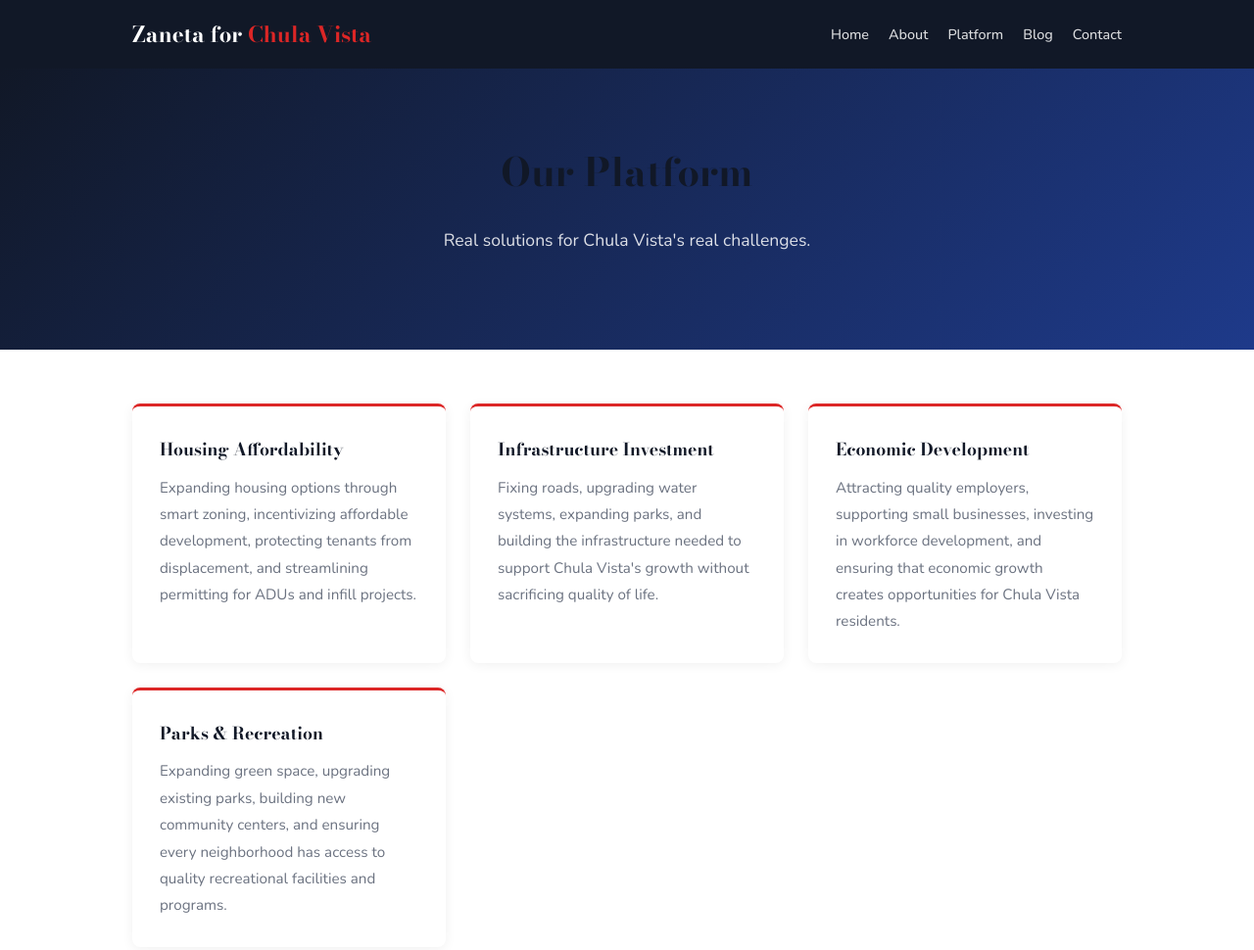
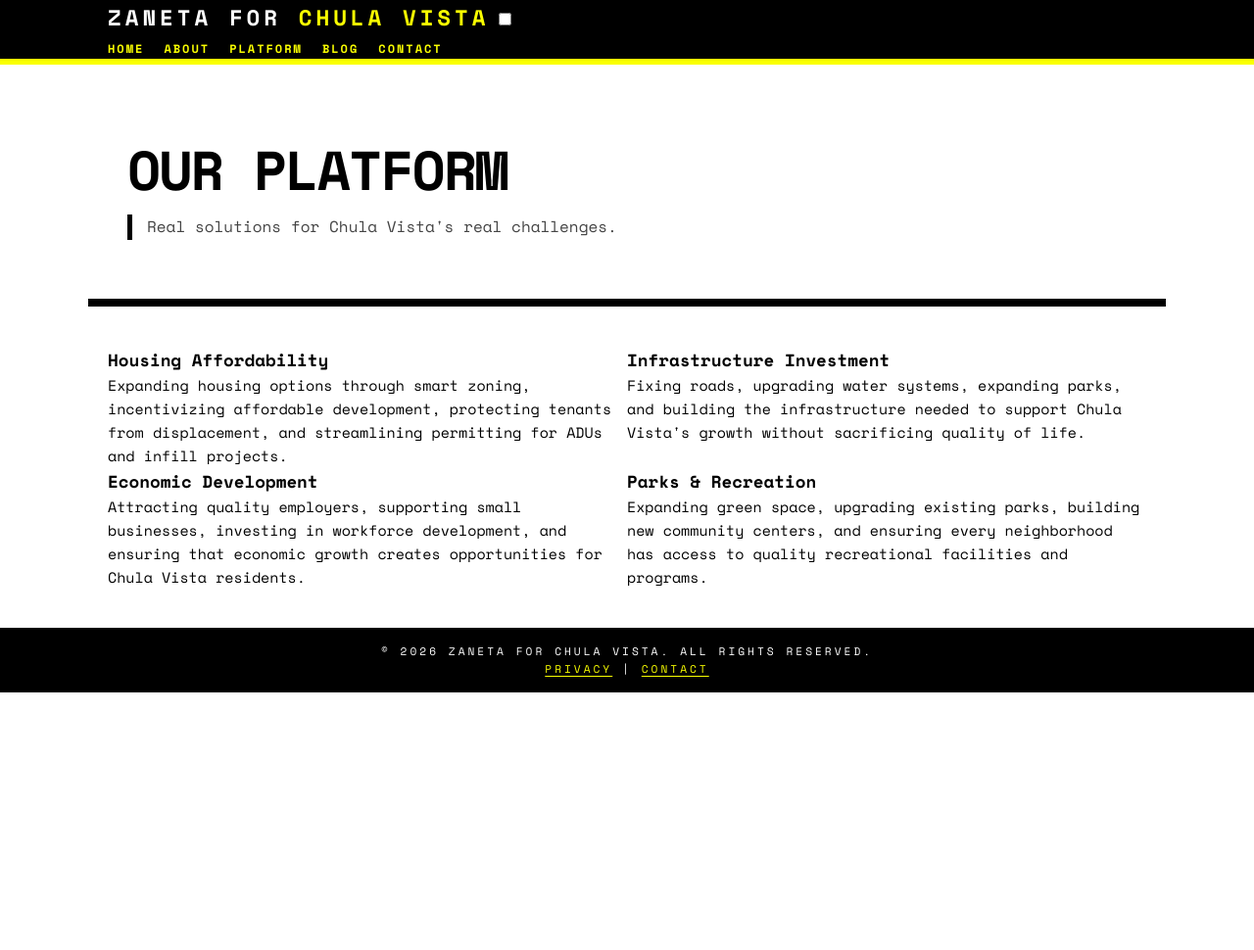
Before and after one commit to forest-sd/zanetaforchulavista, a plain HTML site: page platform/index.html in a window 1280 px wide. Shown: the top 970 px of the page at 98% size. After the commit the page ends 800 px from the top, so only its background shows below. Drawn offline with nearby package versions, Linux system fonts and the light colour scheme.

Commit message:
Reskin: apply brutalist design template

```diff
--- a/css/style.css
+++ b/css/style.css
@@ -1,25 +1,43 @@
-@import url('https://fonts.googleapis.com/css2?family=Bodoni+Moda:wght@400;600;700&family=Nunito:wght@300;400;500;600&display=swap');
-:root{--primary:#1D4ED8;--accent:#DC2626;--bg:#FFFFFF;--text:#111827;--text-light:#6B7280;--dark:#111827;--alt-bg:#EFF6FF;--white:#FFFFFF}
-*{margin:0;padding:0;box-sizing:border-box}
-body{font-family:'Nunito',sans-serif;background:var(--bg);color:var(--text);line-height:1.8}
-a{color:var(--accent);text-decoration:none;transition:color .3s}a:hover{color:var(--primary)}
-h1,h2,h3{font-family:'Bodoni Moda',serif;color:var(--dark)}
-.container{max-width:1050px;margin:0 auto;padding:0 20px}
-header{background:var(--dark);padding:15px 0;position:sticky;top:0;z-index:100}
-header .container{display:flex;justify-content:space-between;align-items:center}
-.logo{font-family:'Bodoni Moda',serif;font-size:1.4rem;font-weight:700;color:var(--white)}.logo span{color:var(--accent)}
-nav ul{list-style:none;display:flex;gap:20px}nav ul li a{color:rgba(255,255,255,.85);font-weight:500;font-size:.9rem}nav ul li a:hover{color:var(--accent)}
-.hamburger{display:none;flex-direction:column;cursor:pointer;gap:5px}.hamburger span{width:26px;height:2px;background:var(--accent);border-radius:2px}
-#menu-toggle{display:none}
-.hero{padding:70px 0;text-align:center;background:linear-gradient(135deg,var(--dark),#1E3A8A);color:var(--white)}
-.hero h1{font-size:2.5rem;margin-bottom:18px}.hero p{font-size:1.1rem;opacity:.85;max-width:650px;margin:0 auto 25px}
-.btn{display:inline-block;padding:13px 30px;background:var(--accent);color:var(--white);font-weight:600;border-radius:4px;transition:all .3s;text-transform:uppercase;letter-spacing:.5px;font-size:.9rem}
-.btn:hover{background:var(--primary)}
-section{padding:55px 0}.alt-bg{background:var(--alt-bg)}
-h2{font-size:1.9rem;margin-bottom:20px}
-.grid{display:grid;grid-template-columns:repeat(auto-fit,minmax(280px,1fr));gap:25px}
-.card{background:var(--white);padding:28px;border-radius:8px;box-shadow:0 2px 12px rgba(0,0,0,.06);border-top:3px solid var(--accent)}
-.card h3{margin-bottom:10px;font-size:1.1rem}.card p{color:var(--text-light);font-size:.95rem}
-footer{background:var(--dark);padding:35px 0;text-align:center;color:rgba(255,255,255,.7)}
-footer p{font-size:.9rem}footer a{color:var(--accent)}
-@media(max-width:768px){.hamburger{display:flex}nav ul{display:none;flex-direction:column;position:absolute;top:55px;left:0;right:0;background:var(--dark);padding:20px;gap:12px;text-align:center}#menu-toggle:checked~nav ul{display:flex}.hero h1{font-size:2rem}.grid{grid-template-columns:1fr}}
+@import url('https://fonts.googleapis.com/css2?family=Space+Mono:wght@400;700&display=swap');
+:root{--yellow:#FAFF00;--black:#000;--white:#fff;--gray:#888}
+*,*::before,*::after{box-sizing:border-box;margin:0;padding:0}
+body{font-family:'Space Mono','Courier New',monospace;color:var(--black);background:var(--white);line-height:1.6;font-size:15px}
+a{color:var(--black);text-decoration:underline;text-underline-offset:3px}a:hover{background:var(--yellow)}
+img{max-width:100%;height:auto}
+.container{max-width:1100px;margin:0 auto;padding:0 20px}
+header{background:var(--black);color:var(--white);border-bottom:6px solid var(--yellow)}
+.header-inner{display:flex;align-items:center;justify-content:space-between;padding:12px 20px;max-width:1100px;margin:0 auto}
+.logo{font-size:1.4rem;font-weight:700;text-transform:uppercase;letter-spacing:4px;color:var(--white);text-decoration:none}
+.logo:hover{background:none}
+.logo span{color:var(--yellow)}
+nav ul{list-style:none;display:flex;gap:20px}
+nav a{color:var(--yellow);text-transform:uppercase;font-size:.75rem;letter-spacing:2px;font-weight:700;text-decoration:none;border-bottom:2px solid transparent}
+nav a:hover,nav a.active{border-bottom-color:var(--yellow);background:none}
+.menu-toggle{display:none;background:none;border:none;cursor:pointer;padding:5px}
+.menu-toggle span{display:block;width:24px;height:3px;background:var(--yellow);margin:5px 0}
+.hero{padding:80px 20px 60px;border-bottom:8px solid var(--black);max-width:1100px;margin:0 auto}
+.hero h1{font-size:3.5rem;font-weight:700;text-transform:uppercase;line-height:.95;letter-spacing:-2px}
+.hero p{font-size:1rem;margin-top:20px;max-width:550px;border-left:5px solid var(--black);padding-left:15px;color:#444}
+.btn{display:inline-block;background:var(--black);color:var(--yellow);padding:12px 28px;text-transform:uppercase;letter-spacing:2px;font-weight:700;font-size:.8rem;text-decoration:none;margin-top:20px;border:3px solid var(--black)}
+.btn:hover{background:var(--yellow);color:var(--black)}
+section{padding:40px 0}
+.grid{display:grid;grid-template-columns:1fr 1fr;max-width:1100px;margin:0 auto}
+.block{padding:35px 25px;border:3px solid var(--black)}
+.block:nth-child(odd){background:var(--yellow)}
+.block h2,.block h3{font-size:1.2rem;text-transform:uppercase;letter-spacing:1px;margin-bottom:10px}
+.block p{font-size:.88rem;line-height:1.7}
+.page-header{background:var(--black);color:var(--yellow);padding:40px 20px;text-transform:uppercase;letter-spacing:3px}
+.page-header h1{font-size:2rem;max-width:1100px;margin:0 auto}
+.content{max-width:800px;margin:0 auto;padding:40px 20px}
+.content h2{font-size:1.4rem;text-transform:uppercase;margin:30px 0 10px;border-bottom:3px solid var(--black);padding-bottom:5px}
+.content p{margin-bottom:15px}
+.content ul,.content ol{margin:10px 0 15px 25px}
+.posts-list{max-width:1100px;margin:0 auto;padding:20px}
+.post-card{border:3px solid var(--black);margin-bottom:15px;display:grid;grid-template-columns:auto 1fr}
+.post-card .date{background:var(--black);color:var(--yellow);padding:15px;font-size:.75rem;text-transform:uppercase;letter-spacing:1px;writing-mode:vertical-lr;text-orientation:mixed}
+.post-card .post-body{padding:20px}
+.post-card h3{text-transform:uppercase;letter-spacing:1px;margin-bottom:5px}
+.post-card p{font-size:.85rem;color:#555}
+footer{background:var(--black);color:var(--white);padding:15px 20px;font-size:.7rem;text-transform:uppercase;letter-spacing:3px;text-align:center}
+footer a{color:var(--yellow)}
+@media(max-width:768px){.menu-toggle{display:block}nav ul{display:none;flex-direction:column;position:absolute;top:56px;left:0;right:0;background:var(--black);padding:15px;z-index:50}nav ul.open{display:flex}.hero h1{font-size:2.2rem}.grid{grid-template-columns:1fr}}
```
